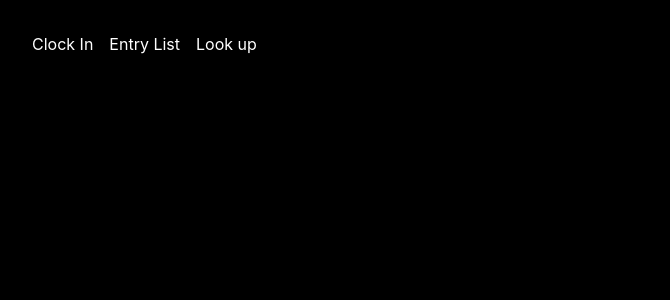
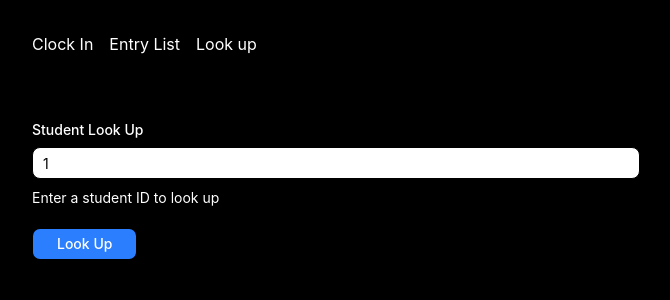
Before and after one commit to ACipherEXE/projectARTIC, a React (Vite) app in the folder projectARTIC-web/: page /look-up/1 in a window 1280 px wide. Shown: the top 300 px of the page, without its empty margins (0-670 px from the left). Built offline with nearby package versions, Linux system fonts and the light colour scheme.

Commit message:
I got a odd bug on my new feature I need time but I am too tired :,V

```diff
--- a/projectARTIC-web/src/Pages/EntryList.tsx
+++ b/projectARTIC-web/src/Pages/EntryList.tsx
@@ -18,6 +18,7 @@ import type {
 import { formatDate, formatTime } from "../Function-Box/time-and-date";
 import { Button } from "../components/ui/button";
 import { ArrowLeftIcon, ArrowRightIcon } from "lucide-react";
+import { useNavigate } from "react-router-dom";
 
 /**
  *
@@ -29,6 +30,7 @@ function EntryList() {
   const [currentLimit, setCurrentLimit] = useState(25);
   const [currentPagination, setPagination] = useState<Pagination | null>(null);
   const [isLoading, setIsLoading] = useState(true);
+  const navigate = useNavigate();
 
   useEffect(() => {
     setIsLoading(true);
@@ -72,7 +74,10 @@ function EntryList() {
             <TableBody>
               {currentEntryList.map((entry, key) => (
                 <TableRow key={key}>
-                  <TableCell className="font-medium">
+                  <TableCell
+                    className="cursor-pointer hover:underline"
+                    onClick={() => navigate(`/look-up/${entry.studentid}`)}
+                  >
                     {entry.studentid}
                   </TableCell>
                   <TableCell>{entry.is_late ? "Yes" : "No"}</TableCell>
--- a/projectARTIC-web/src/Pages/LookUp.tsx
+++ b/projectARTIC-web/src/Pages/LookUp.tsx
@@ -10,6 +10,7 @@ import {
   FieldSet,
 } from "../components/ui/field";
 import { Input } from "../components/ui/input";
+import { useParams } from "react-router-dom";
 
 /**
  *
@@ -22,6 +23,7 @@ function LookUp() {
   const [errorDescription, setErrorDescription] = useState(defaultErrorState);
   const [wasSuccess, setWasSuccess] = useState(false);
   const [studentData, setStudentData] = useState(null);
+  const { studentId } = useParams();
 
   async function searchStudentID() {
     if (!studentID) {
@@ -29,7 +31,8 @@ function LookUp() {
       setErrorState(true);
     } else {
       try {
-        await getStudentInfo(studentID).then((result) => {
+        await getStudentInfo(studentId ? studentId : studentID).then(
+          (result) => {
             if (!result || Object.keys(result).length === 0) {
               setErrorDescription("Student ID not found, try once more");
               setWasSuccess(false);
@@ -41,7 +44,8 @@ function LookUp() {
             setErrorState(false);
             setStudentData(result);
             return;
-        });
+          },
+        );
       } catch {
         setErrorDescription(defaultErrorState);
         setWasSuccess(false);
@@ -61,6 +65,13 @@ function LookUp() {
     return () => clearTimeout(timer);
   }, [wasSuccess]);
 
+  useEffect(() => {
+    if (studentId) {
+      setStudentID(studentId);
+      searchStudentID(); // pass it directly since state may not be set yet
+    }
+  }, [studentId]);
+
   return (
     <>
       <UserDataInput
@@ -72,12 +83,13 @@ function LookUp() {
           setStudentID(value);
         }}
         actionWanted={(): void => {
-          searchStudentID();
+          searchStudentID(studentID);
         }}
         errorStateText={errorDescription}
         success={wasSuccess}
         successText={`Student ${studentID} has been found`}
         errorState={errorState}
+        value={studentId}
       />
       <div className="w-full max-w-md">
         {studentData && (
--- a/projectARTIC-web/src/components/custom/UserDataInput.tsx
+++ b/projectARTIC-web/src/components/custom/UserDataInput.tsx
@@ -26,6 +26,7 @@ function UserDataInput({
   errorStateText,
   success,
   successText,
+  value,
 }: UserDataInputProps) {
   return (
     <>
@@ -39,6 +40,7 @@ function UserDataInput({
               className="bg-white text-black"
               id="fieldgroup-name"
               placeholder={textboxPlaceholder}
+              value={value}
               onChange={(input) => onChange(input.target.value)}
               onKeyDown={(e) => {
                 e.key === "Enter" && actionWanted();
--- a/projectARTIC-web/src/interfaces/UserDataInput.types.tsx
+++ b/projectARTIC-web/src/interfaces/UserDataInput.types.tsx
@@ -9,6 +9,7 @@ export interface UserDataInputProps {
   errorStateText: string;
   success?: boolean;
   successText: string;
+  value?: string;
 }
 export interface Student {
   student_uuid: string;
--- a/projectARTIC-web/src/main.tsx
+++ b/projectARTIC-web/src/main.tsx
@@ -15,6 +15,7 @@ createRoot(document.getElementById("root")!).render(
           <Route path="/" element={<App />} />
           <Route path="/entry-list" element={<EntryList />} />
           <Route path="/look-up" element={<LookUp />} />
+          <Route path="/look-up/:studentId" element={<LookUp />} />
         </Routes>
       </NavBar>
     </BrowserRouter>
```
Lines whose indentation alone changed are shown as unchanged.
